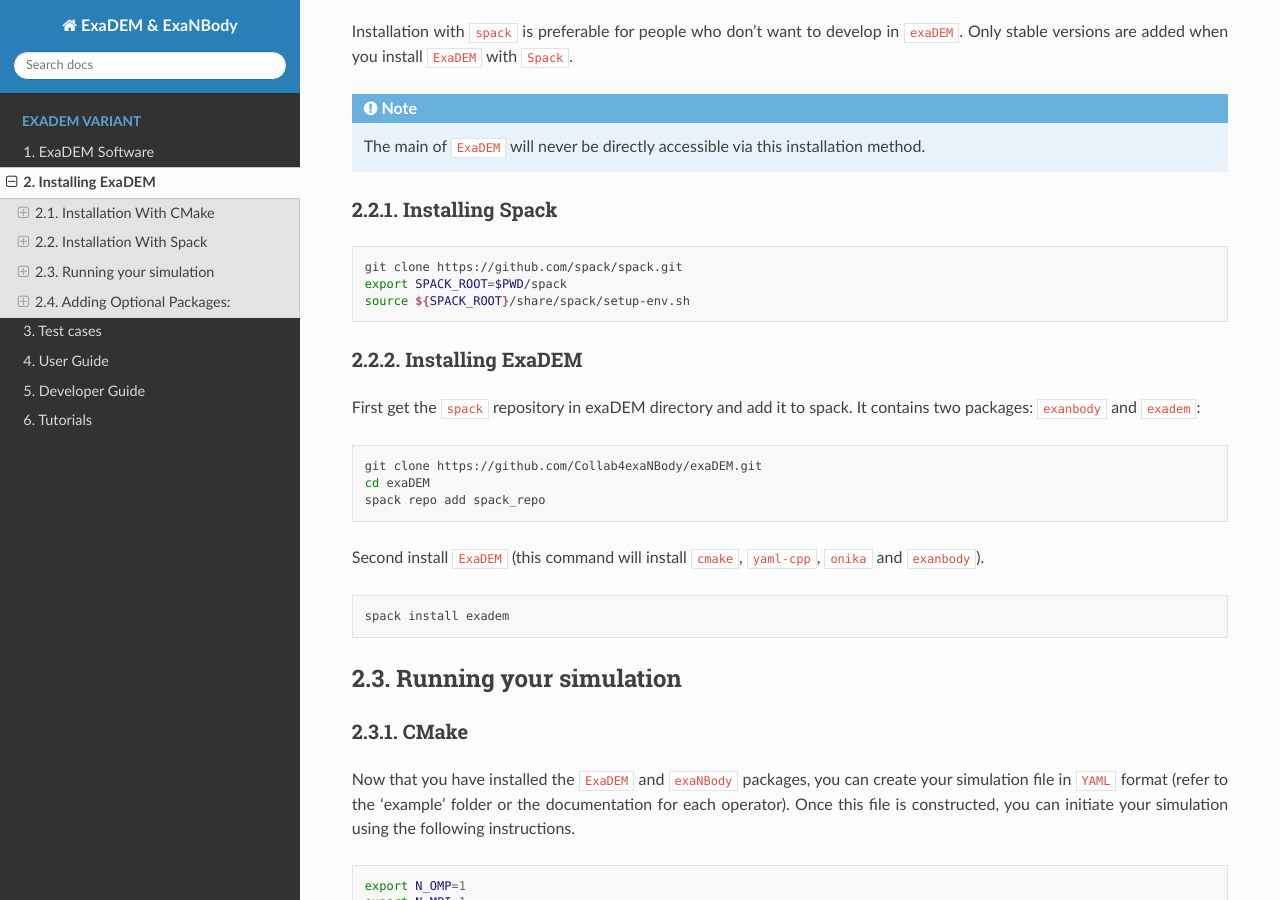
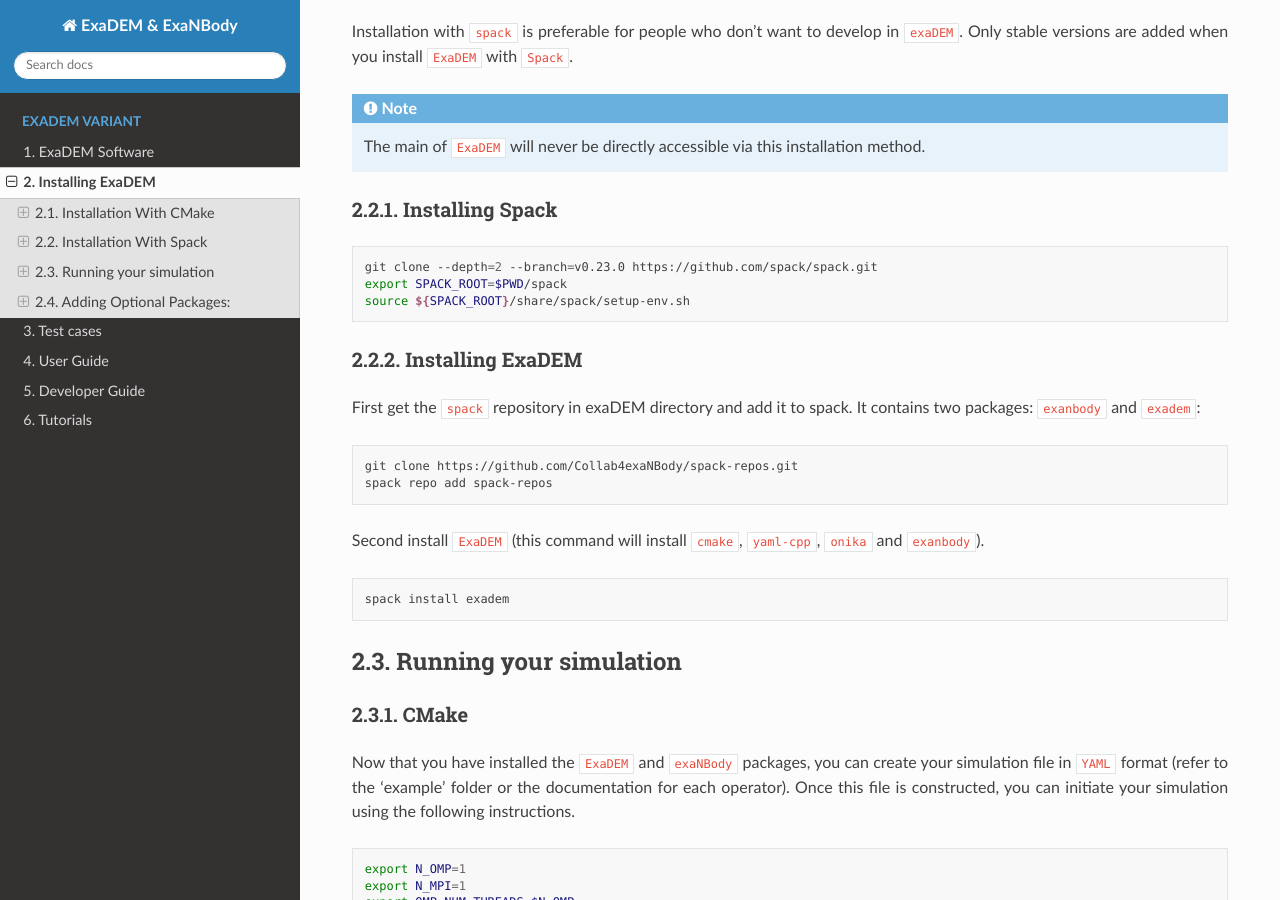
Before and after one commit to Collab4exaNBody/doc_exaDEM, a Sphinx documentation site: the page built from docs/source/project_exaDEM/Installation.rst, in a window 1280 px wide and 900 px high, scrolled down 3195 px. Built offline with Sphinx 7.4.7 and the Read the Docs theme 3.1.0, drawn with Linux system fonts in a browser that asks for light colours.

Commit message:
Update Installation.rst

```diff
--- a/docs/source/project_exaDEM/Installation.rst
+++ b/docs/source/project_exaDEM/Installation.rst
@@ -261,7 +261,7 @@
 
 .. code-block:: bash
 
-  git clone https://github.com/spack/spack.git
+  git clone --depth=2 --branch=v0.23.0 https://github.com/spack/spack.git
   export SPACK_ROOT=$PWD/spack
   source ${SPACK_ROOT}/share/spack/setup-env.sh
 
@@ -272,9 +272,8 @@
 
 .. code-block:: bash
 
-   git clone https://github.com/Collab4exaNBody/exaDEM.git
-   cd exaDEM
-   spack repo add spack_repo
+   git clone https://github.com/Collab4exaNBody/spack-repos.git
+   spack repo add spack-repos
 
 
 Second install ``ExaDEM`` (this command will install ``cmake``, ``yaml-cpp``, ``onika`` and ``exanbody``).
```
